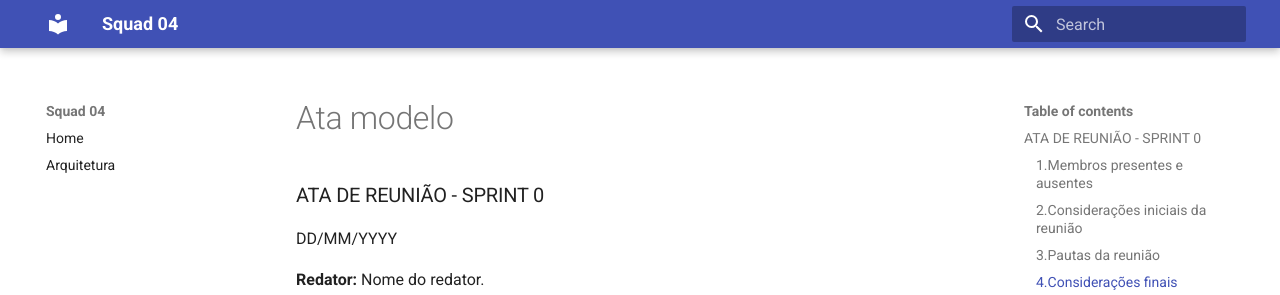
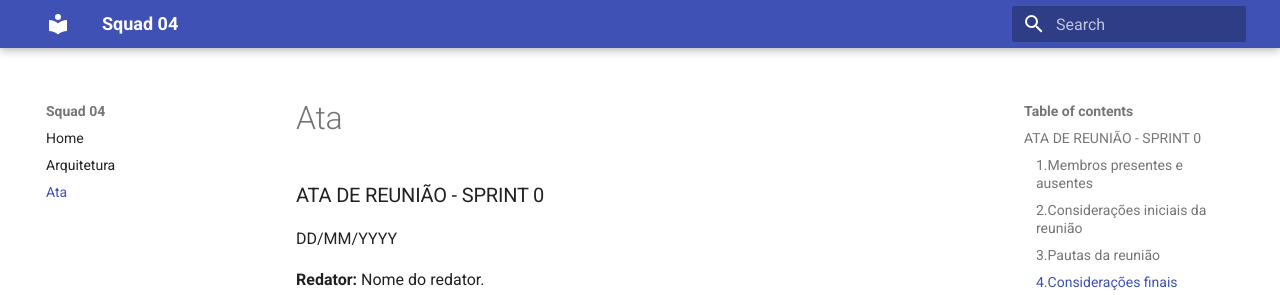
Before and after one commit to unb-mds/2024-1-squad04, an MkDocs documentation site: the page built from docs/ata/ata-modelo.md, in a window 1280 px wide and 1114 px high. Shown: the top 295 px of the window. Built offline with MkDocs 1.6.1 and Material for MkDocs 9.7.7, drawn with Linux system fonts in a browser that asks for light colours.

Commit message:
Update mkdocs.yml

```diff
--- a/mkdocs.yml
+++ b/mkdocs.yml
@@ -5,3 +5,4 @@ theme:
 nav:
   - Home: index.md
   - Arquitetura: arquitetura.md
+  - Ata: ata/ata-modelo.md
```
